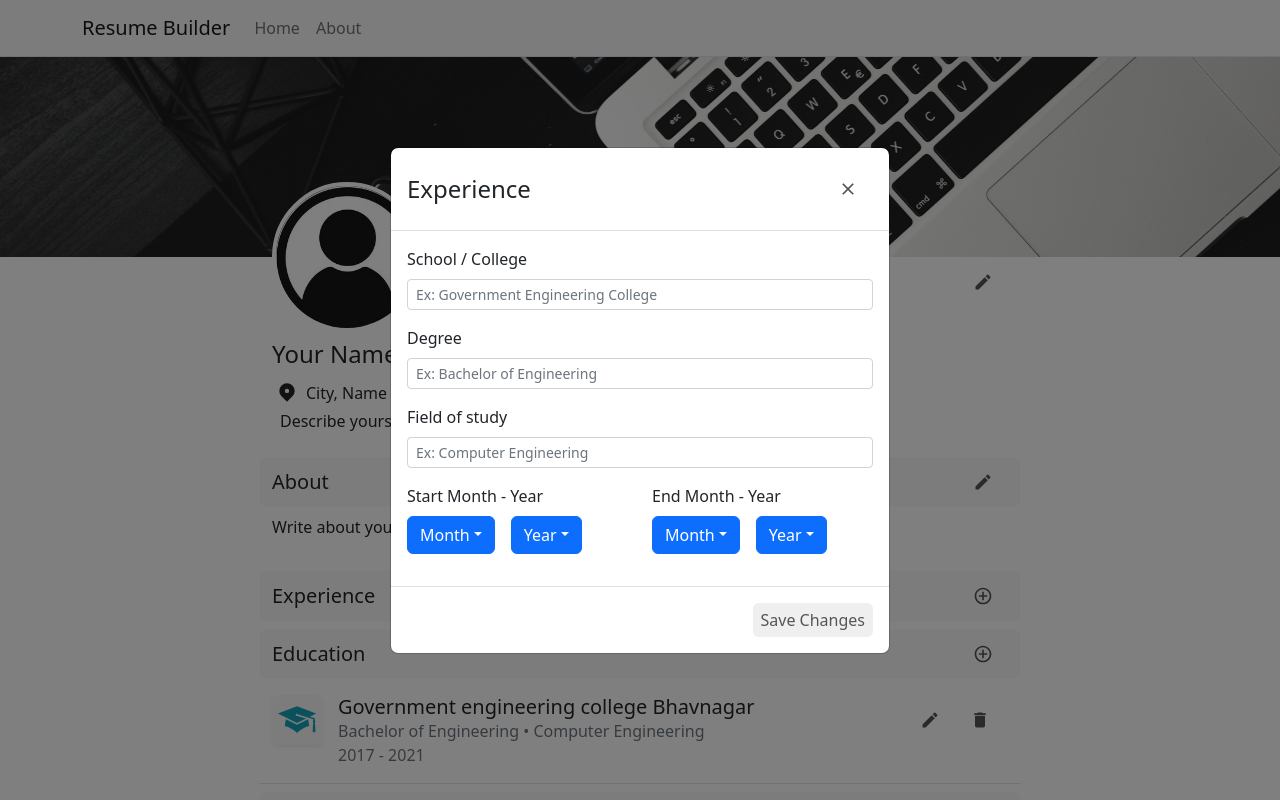
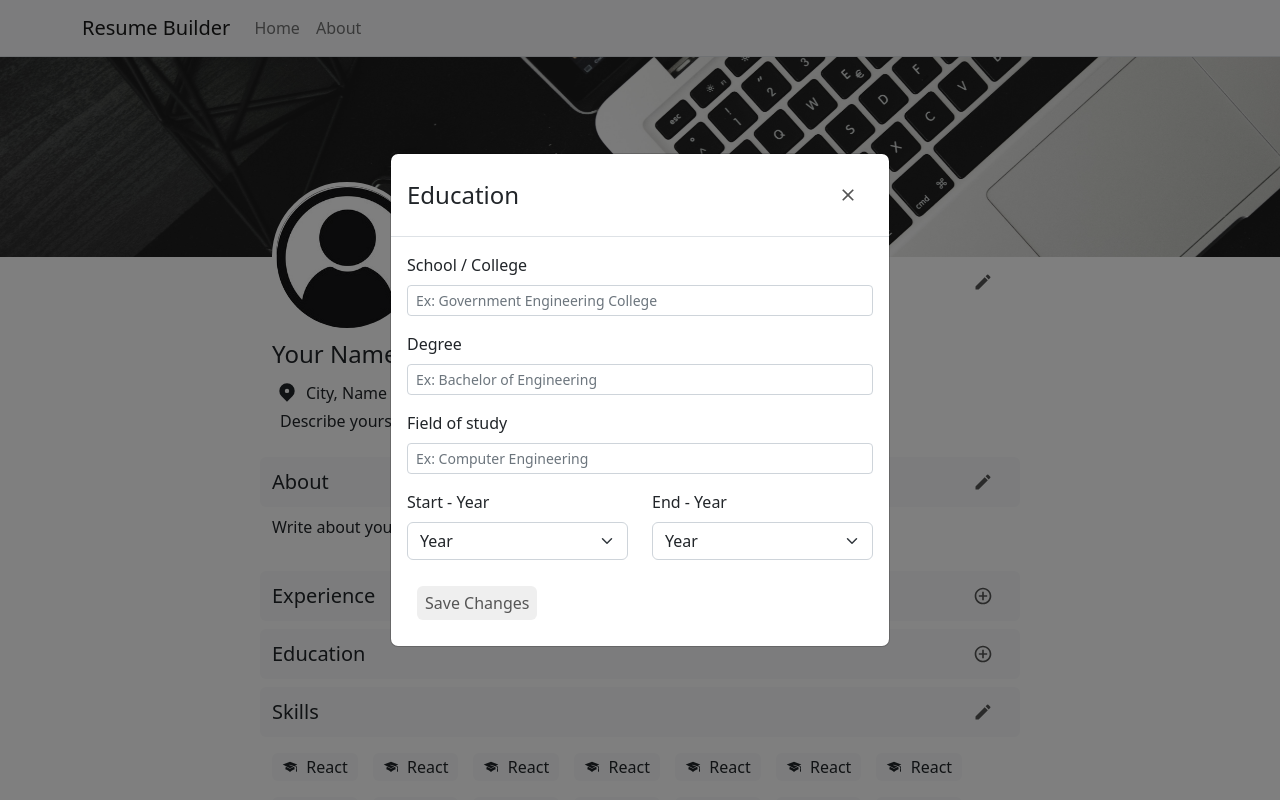
Before and after one commit to WarnerDemon/Resume-Builder, a React (Create React App) app: page / in a window 1280 px wide. Both pictures are taken after a click on the icon 983 px from the left and 653 px from the top of the page. Shown: the top 800 px of the page. Built offline with nearby package versions, Linux system fonts and the light colour scheme.

Commit message:
Upto Education

```diff
--- a/src/components/Education.js
+++ b/src/components/Education.js
@@ -1,127 +1,211 @@
-import React , { useState } from 'react'
+import React, { useState } from 'react'
 import Row from 'react-bootstrap/Row';
 import Col from 'react-bootstrap/Col';
-import {MdAddCircleOutline,MdEdit, MdClose, MdDelete} from 'react-icons/md';
-import {GiGraduateCap} from 'react-icons/gi';
+import { MdAddCircleOutline, MdEdit, MdClose, MdDelete } from 'react-icons/md';
+import { GiGraduateCap } from 'react-icons/gi';
 import Modal from 'react-bootstrap/Modal';
 import Form from 'react-bootstrap/Form';
-import Dropdown from 'react-bootstrap/Dropdown';
-import DropdownButton from 'react-bootstrap/DropdownButton';
-import {ImCheckmark,ImCross} from 'react-icons/im'
+import { ImCheckmark, ImCross } from 'react-icons/im'
+import Years from '../smallComponents/Years';
 
 function Education() {
   const [show, setShow] = useState(false);
   const [Alert, setAlert] = useState(false);
+  const [deleteId, setDeleteId] = useState(null);
 
-  const handleClose = () => setShow(false);
+  const handleClose = () => {
+    setValidated(false);
+    setShow(false);
+    setForm({
+      id: "",
+      institute: "",
+      degree: "",
+      fieldOfStudy: "",
+      startYear: "",
+      endYear: "",
+      isEdit: false
+    })
+  }
   const handleShow = () => setShow(true);
   const handleAlertClose = () => setAlert(false);
-  const handleAlert = () => setAlert(true);
+  const handleAlert = (id) => {
+    setDeleteId(id)
+    setAlert(true);
+  }
+
+
+  const [list, setList] = useState([]);
+  const [form, setForm] = useState({
+    id: "",
+    institute: "",
+    degree: "",
+    fieldOfStudy: "",
+    startYear: "",
+    endYear: "",
+    isEdit: false
+  });
+  const handleForm = (e) => {
+    setForm((old) => {
+      return {
+        ...old,
+        [e.target.name]: e.target.type === 'checkbox' ? e.target.checked : e.target.value
+      }
+    })
+  }
+
+
+  const [validated, setValidated] = useState(false);
+
+  const handleSubmit = (event) => {
+    event.preventDefault();
+    const x = event.currentTarget;
+    if (!x.checkValidity()) {
+      setValidated(true);
+    }
+    else {
+      if (form.isEdit) {
+        list[form.id] = form;
+        setList(list);
+      }
+      else {
+        const newList = list.concat({ ...form });
+        setList(newList);
+      }
+      setShow(false);
+      setForm({
+        id: "",
+        institute: "",
+        degree: "",
+        fieldOfStudy: "",
+        startYear: "",
+        endYear: "",
+        isEdit: false
+      })
+    }
+
+  }
+
+  const handleEdit = (id) => {
+    const form = list[id];
+    form.isEdit = true;
+    form.id = id
+    setForm(form)
+    setShow(true);
+  }
+
+  const handleDelete = (id) => {
+    list.splice(id, 1);
+    setList(list);
+    setAlert(false);
+  }
 
   return (
     <Row className="justify-content-center mt-2">
       <Col md={8} sm={12} className="d-flex justify-content-between align-items-center bg-light rounded">
         <h5 className="m-0">Education</h5>
-            <MdAddCircleOutline size={30} className="rounded edit" onClick={handleShow}/>
+        <MdAddCircleOutline size={30} className="rounded edit" onClick={handleShow} />
       </Col>
       <Col md={8} sm={12}>
-            <Row className="border-bottom pt-3">
+        {
+          list.map((item, id) => {
+            return (
+              <Row className="border-bottom pt-3" key={id}>
 
                 <Col md={10} className="d-flex justify-content-start">
-                <GiGraduateCap size={50} className="rounded color-blue bg-grey p-1 shadow-sm"/>
+                  <GiGraduateCap size={50} className="rounded color-blue bg-grey p-1 shadow-sm" />
                   <div className="px-3">
-                  <h5 className="m-0">Government engineering college Bhavnagar</h5>
-                  <p className="text-muted m-0">Bachelor of Engineering • Computer Engineering</p>
-                  <p className="text-muted">2017 - 2021</p>
+                    <h5 className="m-0">{item.institute}</h5>
+                    <p className="text-muted m-0">{item.degree} • {item.fieldOfStudy}</p>
+                    <p className="text-muted">{item.startYear} - {item.endYear}</p>
                   </div>
 
                 </Col>
                 <Col md={2}>
                   <div className="d-flex flex-wrap">
-                  <MdEdit size={30} className="rounded edit" onClick={handleShow}/>
-                  <MdDelete size={30} className="rounded edit" onClick={handleAlert}/>
+                      <MdEdit size={30} className="rounded edit" onClick={() => {handleEdit(id)}}/>
+                      <MdDelete size={30} className="rounded edit" onClick={() => {handleAlert(id)}}/>
 
                   </div>
                 </Col>
 
               </Row>
+            )
+          })
+        }
 
       </Col>
-        <Modal show={show} onHide={handleClose} centered scrollable={true}>
+      <Modal show={show} onHide={handleClose} centered scrollable={true} backdrop="static">
         <Modal.Header>
-                <Modal.Title>Experience</Modal.Title>
-                <MdClose size={30} className="rounded edit" onClick={handleClose}/>
+          <Modal.Title>Education</Modal.Title>
+          <MdClose size={30} className="rounded edit" onClick={handleClose} />
         </Modal.Header>
 
         <Modal.Body>
-                <Form>
+          <Form noValidate validated={validated} onSubmit={handleSubmit}>
             <Form.Group className="mb-3">
               <Form.Label>School / College</Form.Label>
-                      <Form.Control type="email" size="sm" placeholder="Ex: Government Engineering College" />
+              <Form.Control required type="text" name="institute" size="sm" placeholder="Ex: Government Engineering College" value={form.institute} onChange={handleForm} />
             </Form.Group>
             <Form.Group className="mb-3">
               <Form.Label>Degree</Form.Label>
-                      <Form.Control type="email" size="sm" placeholder="Ex: Bachelor of Engineering" />
+              <Form.Control required type="text" name="degree" size="sm" placeholder="Ex: Bachelor of Engineering" value={form.degree} onChange={handleForm} />
             </Form.Group>
             <Form.Group className="mb-3">
               <Form.Label>Field of study</Form.Label>
-                      <Form.Control type="email" size="sm" placeholder="Ex: Computer Engineering" />
+              <Form.Control required type="text" name="fieldOfStudy" size="sm" placeholder="Ex: Computer Engineering" value={form.fieldOfStudy} onChange={handleForm} />
             </Form.Group>
             <Form.Group className="mb-3">
               <Row>
                 <Col>
-                          <Form.Label>Start Month - Year</Form.Label>
-                          <div className="d-flex flex-wrap">
-                              <DropdownButton id="dropdown-basic-button" title="Month">
-                                <Dropdown.Item href="#/action-1">Action</Dropdown.Item>
-                                <Dropdown.Item href="#/action-2">Another action</Dropdown.Item>
-                                <Dropdown.Item href="#/action-3">Something else</Dropdown.Item>
-                              </DropdownButton>
-                              <span className="mx-2"></span>
-                              <DropdownButton id="dropdown-basic-button" title="Year">
-                                <Dropdown.Item href="#/action-1">Action</Dropdown.Item>
-                                <Dropdown.Item href="#/action-2">Another action</Dropdown.Item>
-                                <Dropdown.Item href="#/action-3">Something else</Dropdown.Item>
-                              </DropdownButton>
-
-                          </div>
+                  <Row>
+                    <Form.Label>Start - Year</Form.Label>
+                  </Row>
+                  <Row>
+                    <Col>
+                      <select title={form.startYear} name="startYear" value={form.startYear} onChange={handleForm} className="form-select">
+                        <Years />
+                      </select>
+                    </Col>
+                  </Row>
                 </Col>
                 <Col>
-                          <Form.Label>End Month - Year</Form.Label>
-                          <div className="d-flex flex-wrap">
-                              <DropdownButton id="dropdown-basic-button" title="Month">
-                                <Dropdown.Item href="#/action-1">Action</Dropdown.Item>
-                                <Dropdown.Item href="#/action-2">Another action</Dropdown.Item>
-                                <Dropdown.Item href="#/action-3">Something else</Dropdown.Item>
-                              </DropdownButton>
-                              <span className="mx-2"></span>
-                              <DropdownButton id="dropdown-basic-button" title="Year">
-                                <Dropdown.Item href="#/action-1">Action</Dropdown.Item>
-                                <Dropdown.Item href="#/action-2">Another action</Dropdown.Item>
-                                <Dropdown.Item href="#/action-3">Something else</Dropdown.Item>
-                              </DropdownButton>
+                  <Row>
 
-                          </div>
+                    <Col>
+                      <Row>
+                        <Form.Label>End - Year</Form.Label>
+                      </Row>
+                      <Row>
+                        <Col>
+                          <select title={form.endYear} name="endYear" value={form.endYear} onChange={handleForm} disabled={form.isWorking} className="form-select">
+                            <Years />
+                          </select>
+                        </Col>
+                      </Row>
+
+                    </Col>
+
+                  </Row>
+
+
+
+
                 </Col>
               </Row>
 
             </Form.Group>
-
+            <button type="submit" className="rounded edit px-2">
+              Save Changes
+            </button>
 
           </Form>
         </Modal.Body>
-
-            <Modal.Footer>
-                <button type="submit" className="rounded edit px-2" onClick={handleClose}>
-                    Save Changes
-                </button>
-            </Modal.Footer>
       </Modal>
       <Modal show={Alert} onHide={handleAlertClose} className="text-center" size="sm" centered>
         <Modal.Body>
           <h4>Are you sure ?</h4>
-            <ImCheckmark size={30} className="rounded edit"/>
-            <ImCross size={25} className="rounded edit" onClick={handleAlertClose}/>
+          <ImCheckmark size={30} className="rounded edit" onClick={() => { handleDelete(deleteId) }} />
+          <ImCross size={25} className="rounded edit" onClick={handleAlertClose} />
         </Modal.Body>
       </Modal>
     </Row>
```
Also changed, not shown: src/smallComponents/SkillList.js (added, +28 -0 lines). Lines whose indentation alone changed are shown as unchanged.
